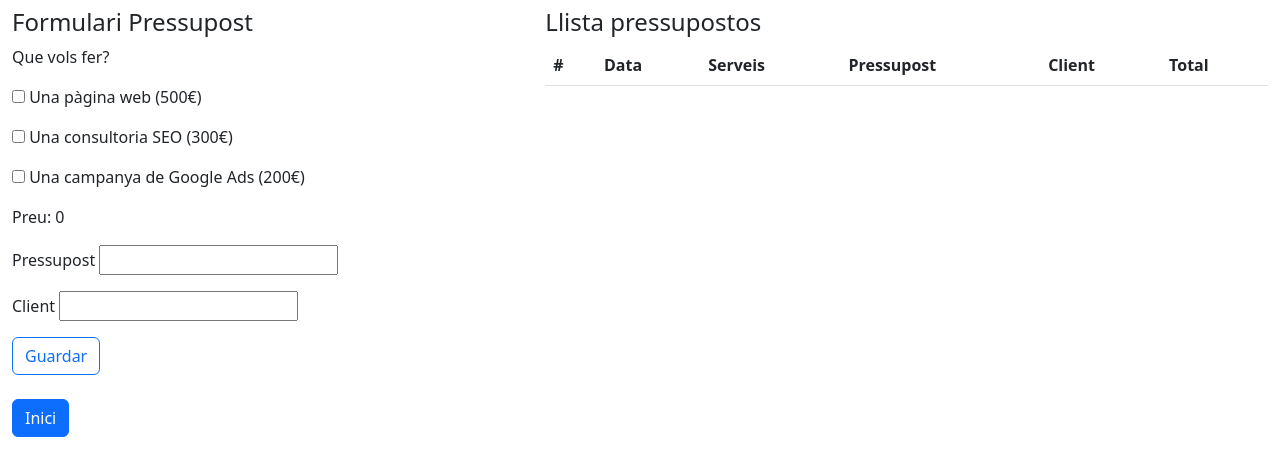
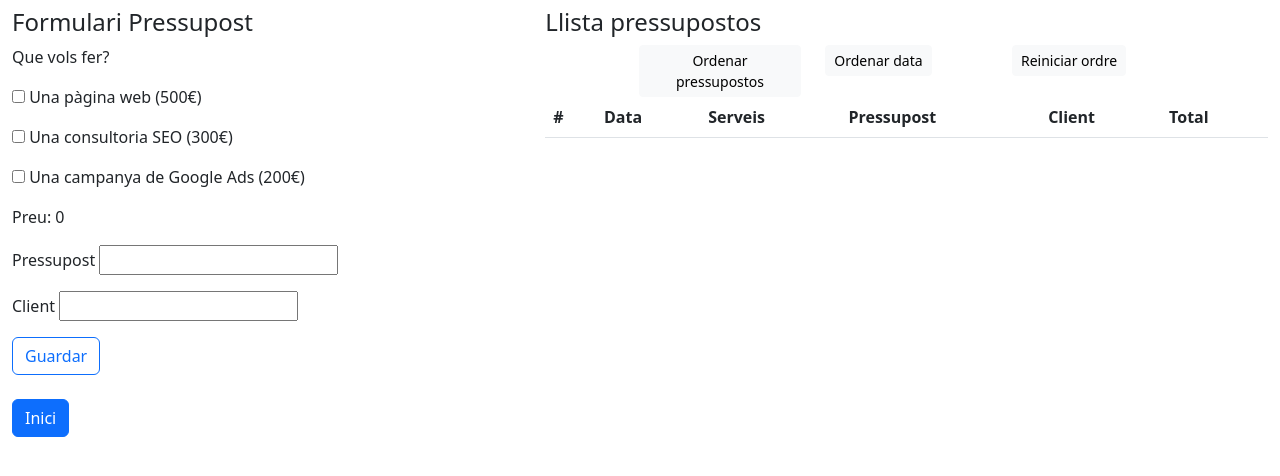
Before and after one commit to jordilop/angular-sprint7, an Angular app: page /home in a window 1280 px wide. Shown: the top 476 px of the page. Built offline with nearby package versions, Linux system fonts and the light colour scheme.

Commit message:
Exercici 7

```diff
--- a/src/app/components/quotation-list/quotation-list.component.html
+++ b/src/app/components/quotation-list/quotation-list.component.html
@@ -1,3 +1,14 @@
+<div class="row justify-content-center">
+    <div class="col-3">
+        <button class="btn btn-light btn-sm" (click)="orderByName()">Ordenar pressupostos</button>
+    </div>
+    <div class="col-3">
+        <button class="btn btn-light btn-sm" (click)="orderByDate()">Ordenar data</button>
+    </div>
+    <div class="col-3">
+        <button class="btn btn-light btn-sm" (click)="resetOrder()">Reiniciar ordre</button>
+    </div>
+</div>
 <table class="table">
     <thead>
         <tr>
@@ -10,7 +21,7 @@
         </tr>
     </thead>
     <tbody>
-        <tr *ngFor="let item of list; let i=index">
+        <tr *ngFor="let item of orderList; let i=index">
             <th scope="row">{{ i+1 }}</th>
             <td>{{ item.date }}</td>
             <td>{{ item.services }}</td>
--- a/src/app/components/quotation-list/quotation-list.component.ts
+++ b/src/app/components/quotation-list/quotation-list.component.ts
@@ -9,7 +9,14 @@ import { TotalAmountServiceService } from 'src/app/total-amount-service.service'
 export class QuotationListComponent {
 
   list = this.totalAmountService.quotationList;
+  orderList = this.totalAmountService.quotationList;
 
   constructor(private totalAmountService: TotalAmountServiceService) { }
 
+  orderByName = () => this.orderList = [...this.orderList].sort((a, b) => (a.quotation.toLowerCase() < b.quotation.toLowerCase() ? -1 : (a.quotation.toLowerCase() > b.quotation.toLowerCase() ? 1 : 0)));
+
+  orderByDate = () => this.orderList = [...this.orderList].sort((a: any, b: any) => Date.parse(a.date) - Date.parse(b.date));
+
+  resetOrder = () => this.orderList = this.list;
+
 }
```
